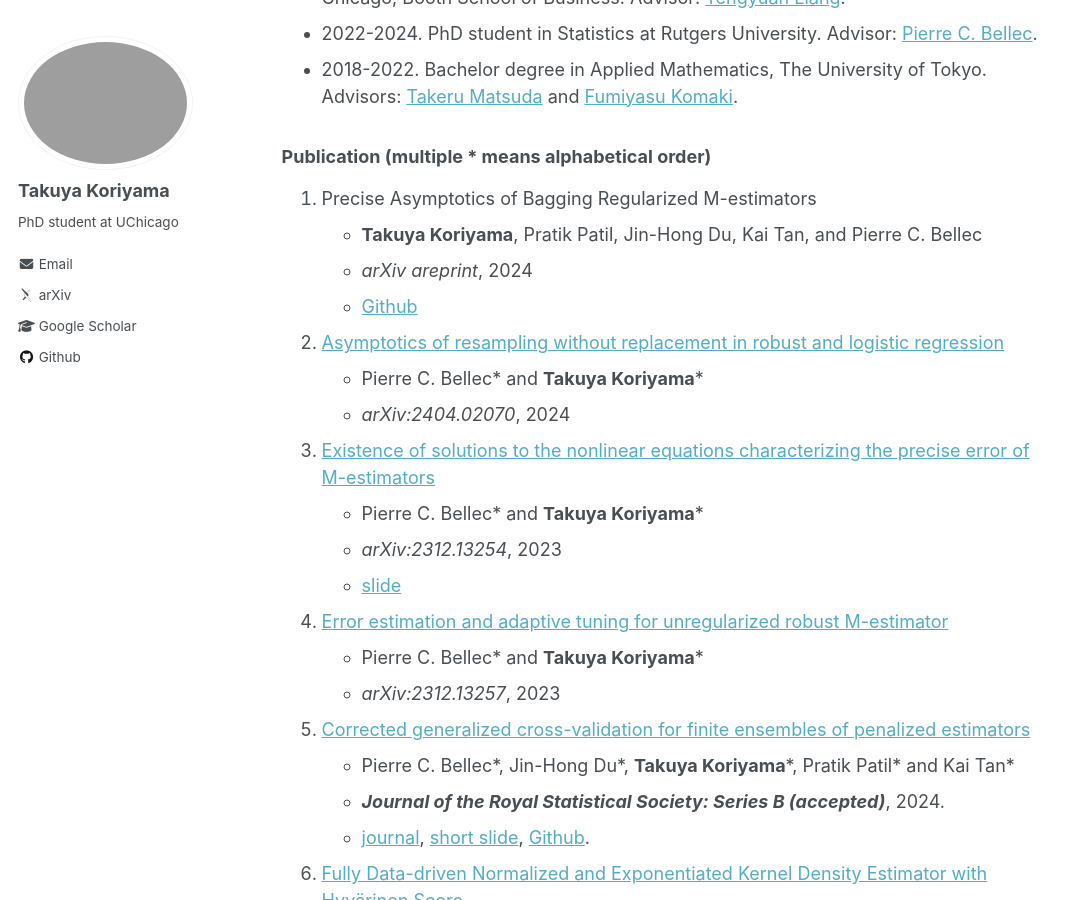
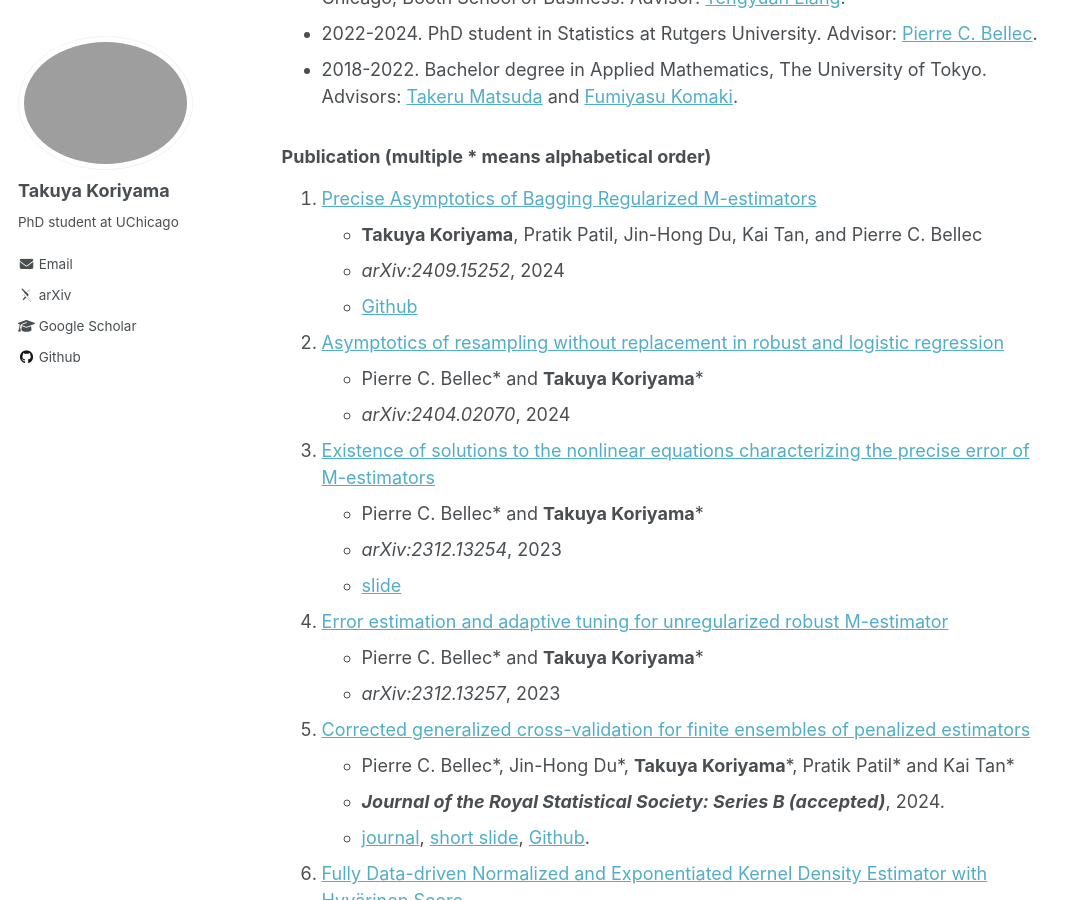
Before and after one commit to TakuyaKoriyama/takuyakoriyama.github.io, a Jekyll site: the page built from _pages/about.md, in a window 1280 px wide and 900 px high, scrolled down 549 px. Shown: the whole window, without its empty margins (0-1081 px from the left). Built offline with Jekyll 4.4.1, drawn with Linux system fonts in a browser that asks for light colours; some web fonts are replaced.

Commit message:
Update about.md

```diff
--- a/_pages/about.md
+++ b/_pages/about.md
@@ -21,9 +21,9 @@ My recent research interests include:
 
 
 ### Publication (multiple \* means alphabetical order)
-1. Precise Asymptotics of Bagging Regularized M-estimators
+1. [Precise Asymptotics of Bagging Regularized M-estimators](https://arxiv.org/abs/2409.15252)
 - __Takuya Koriyama__, Pratik Patil, Jin-Hong Du, Kai Tan, and Pierre C. Bellec
-- *arXiv areprint*, 2024
+- *arXiv:2409.15252*, 2024
 - [Github](https://github.com/jaydu1/subagging-asymptotics)
 
 1. [Asymptotics of resampling without replacement in robust and logistic regression](https://arxiv.org/abs/2404.02070)
```
